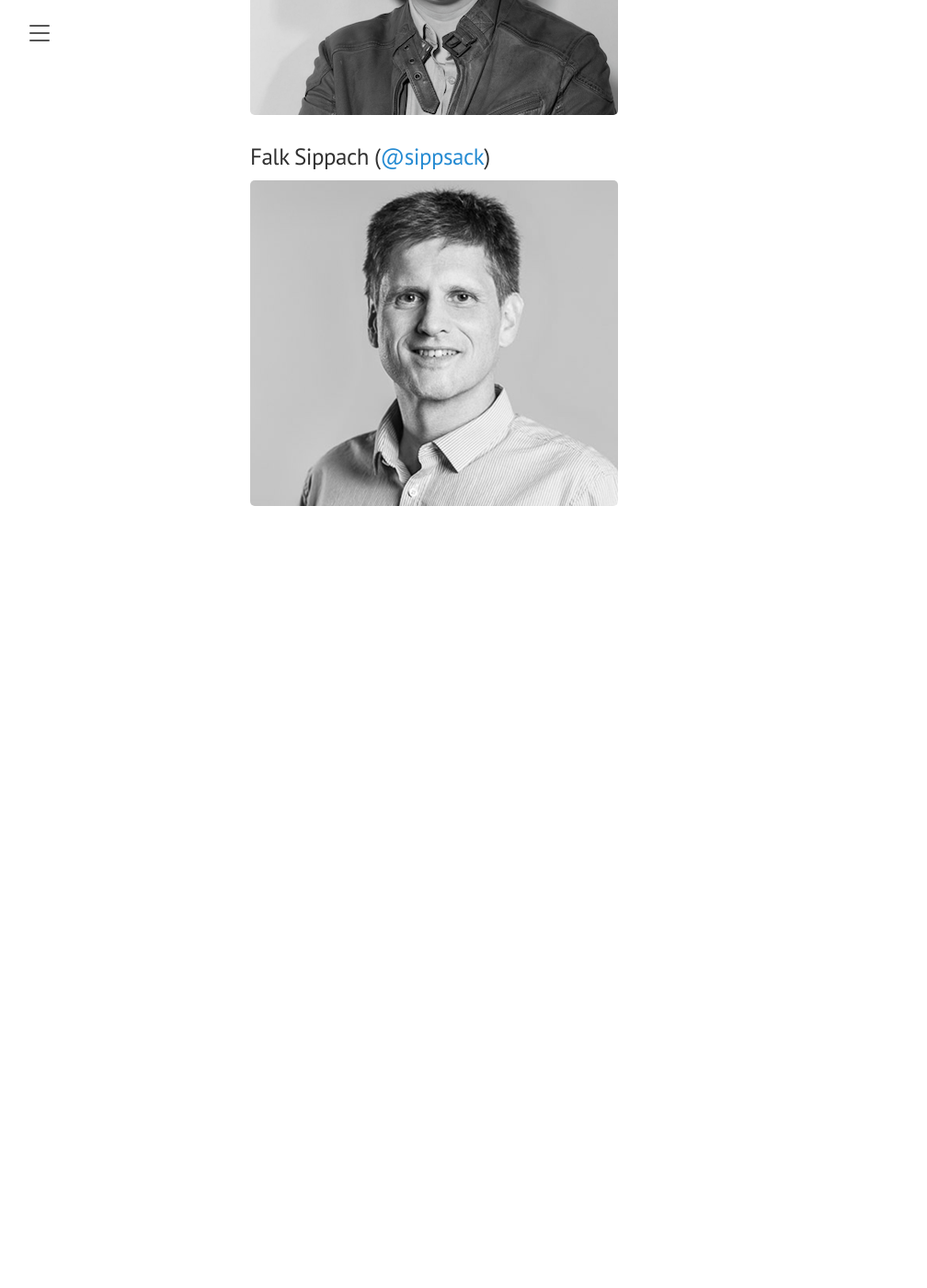
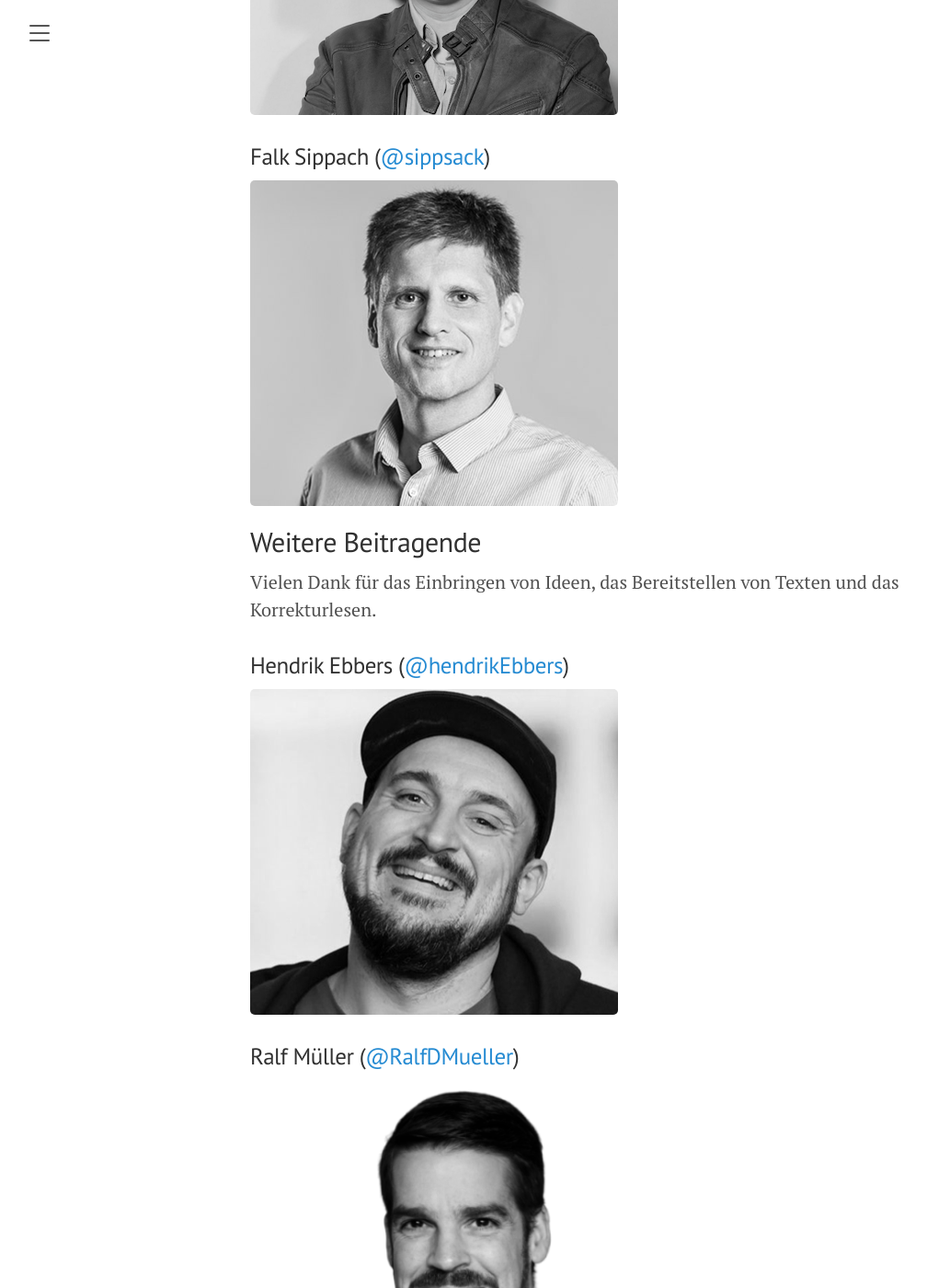
Before and after one commit to CyberLandConf/blog, a Jekyll site: the page built from about.md, in a window 1280 px wide and 1400 px high, scrolled down 1275 px. Shown: the whole window at 92% size, without its empty margins (8-1016 px from the left). Built offline with Jekyll 4.4.1, drawn with Linux system fonts in a browser that asks for light colours; before the commit the page ends 1905 px from its top, so only the background shows below that.

Commit message:
Kontributoren hinzugefügt

```diff
--- a/_config.yml
+++ b/_config.yml
@@ -34,6 +34,14 @@ author:
     image:           falk-sippach
     twitter:         sippsack
     email:           falk@jug-da.de
+contributor:
+  - name:            Hendrik Ebbers
+    image:           hendrik-ebbers
+    twitter:         hendrikEbbers
+  - name:            Ralf Müller
+    image:           ralf-mueller
+    twitter:         RalfDMueller
+
 
 # Gems
 plugins:
--- a/about.md
+++ b/about.md
@@ -13,3 +13,14 @@ Feedback und Diskussionen bitte im [#javaland]({{ site.slack.javaland }}) Kanal
 ###  {{ author.name }} {% if author.twitter %}([@{{ author.twitter }}](https://twitter.com/{{ author.twitter }})){% endif %}
 <img src="/public/images/{{author.image}}.png" class="pic" />
 {% endfor %}
+
+
+
+## Weitere Beitragende
+
+Vielen Dank für das Einbringen von Ideen, das Bereitstellen von Texten und das Korrekturlesen.
+
+{% for author in site.contributor %}
+###  {{ author.name }} {% if author.twitter %}([@{{ author.twitter }}](https://twitter.com/{{ author.twitter }})){% endif %}
+<img src="/public/images/{{author.image}}.png" class="pic" />
+{% endfor %}
```
Also changed, not shown: _posts/2020-07-13-Deep-Dive.md (added, +16 -0 lines), public/images/fallback.png (added), public/images/hendrik-ebbers.png (added), public/images/ralf-mueller.png (added).
